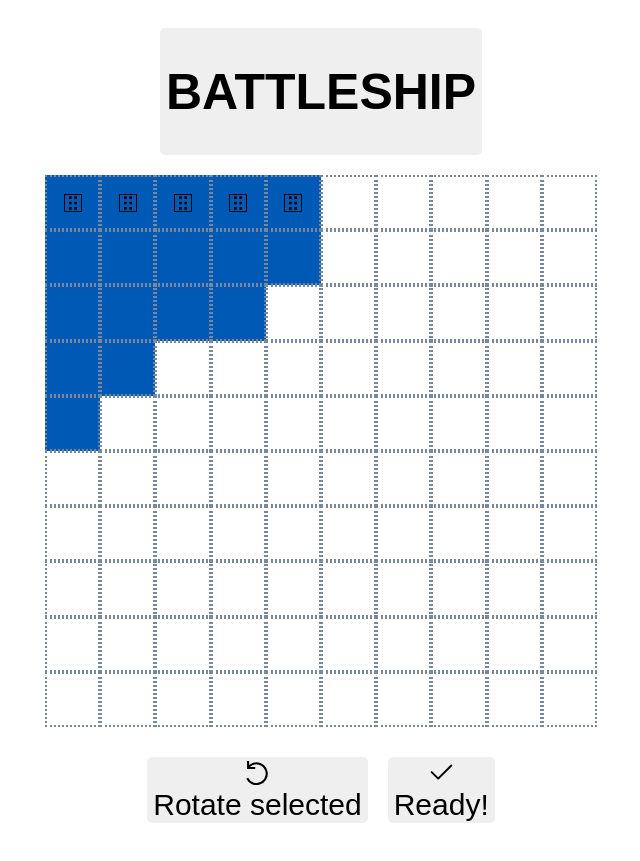
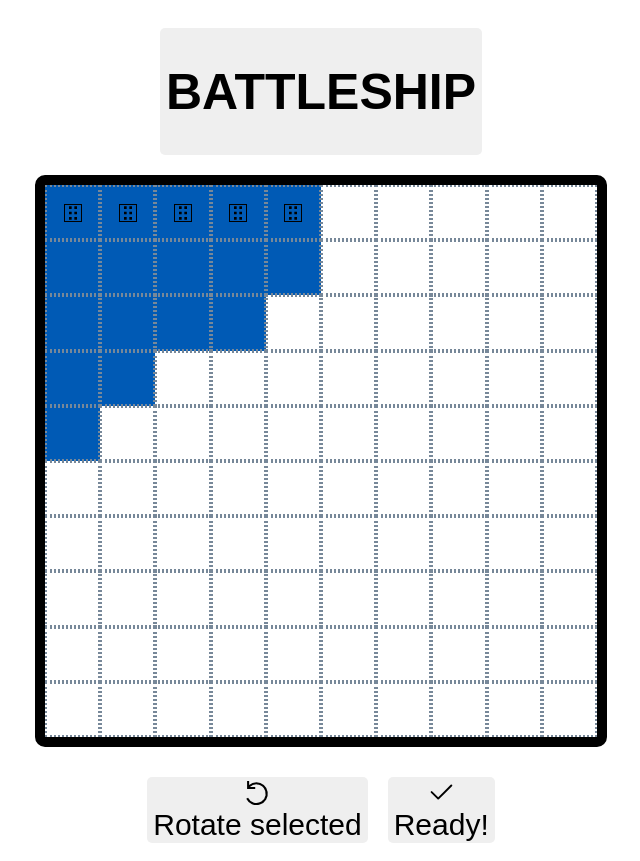
Before and after one commit to earacena/battleship-webapp-frontend, a React (Create React App) app: page /solo in a window 1280 px wide. Shown: the whole page, without its empty margins (319-959 px from the left). Built offline with nearby package versions, Linux system fonts and the light colour scheme.

Commit message:
Modify Board style

```diff
--- a/src/features/Battleship/components/Board/Board.module.css
+++ b/src/features/Battleship/components/Board/Board.module.css
@@ -3,4 +3,6 @@
   grid-template-columns: repeat(var(--board-size), max-content);
   z-index: -1;
   margin: 10px;
+  border: 10px solid black;
+  border-radius: 10px;
 };
```
